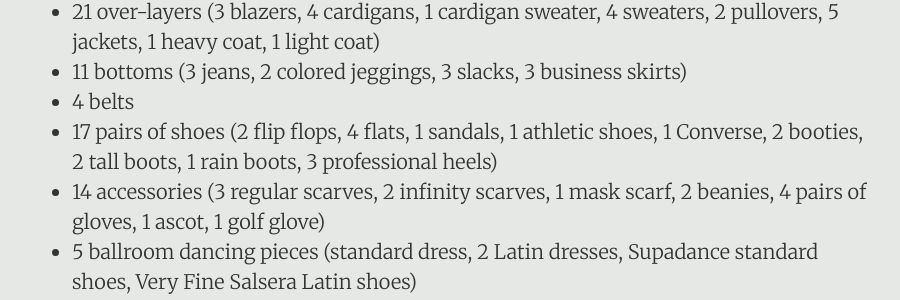
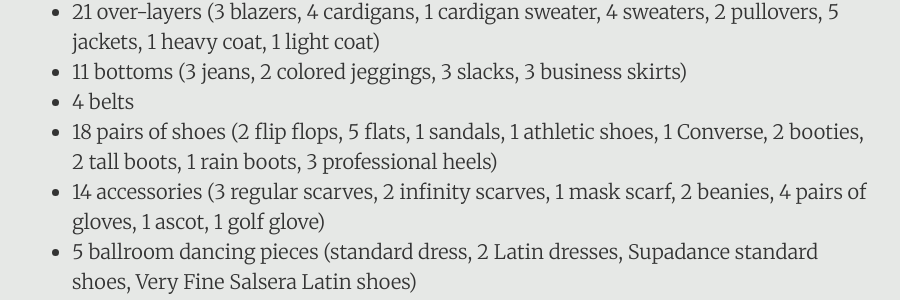
Before and after one commit to DestinyRoseMurphy/DestinyRoseMurphy.github.io, a Jekyll site: the page built from _posts/2017-10-19-Things-I-Kept.md, in a window 1280 px wide and 900 px high, scrolled down 9850 px. Shown: the part 141-441 px from the top of the window, without its empty margins (188-1088 px from the left). Built offline with Jekyll 4.4.1, drawn with Linux system fonts in a browser that asks for light colours.

Commit message:
Added last pair of flats

```diff
--- a/_posts/2017-10-19-Things-I-Kept.md
+++ b/_posts/2017-10-19-Things-I-Kept.md
@@ -220,7 +220,7 @@ I got rid of the largest number of items when I cleaned out my clothes. Years of
 * 21 over-layers (3 blazers, 4 cardigans, 1 cardigan sweater, 4 sweaters, 2 pullovers, 5 jackets, 1 heavy coat, 1 light coat)
 * 11 bottoms (3 jeans, 2 colored jeggings, 3 slacks, 3 business skirts)
 * 4 belts
-* 17 pairs of shoes (2 flip flops, 4 flats, 1 sandals, 1 athletic shoes, 1 Converse, 2 booties, 2 tall boots, 1 rain boots, 3 professional heels)
+* 18 pairs of shoes (2 flip flops, 5 flats, 1 sandals, 1 athletic shoes, 1 Converse, 2 booties, 2 tall boots, 1 rain boots, 3 professional heels)
 * 14 accessories (3 regular scarves, 2 infinity scarves, 1 mask scarf, 2 beanies, 4 pairs of gloves, 1 ascot, 1 golf glove)
 * 5 ballroom dancing pieces (standard dress, 2 Latin dresses, Supadance standard shoes, Very Fine Salsera Latin shoes)
 * Flapper girl dress and headband
```
